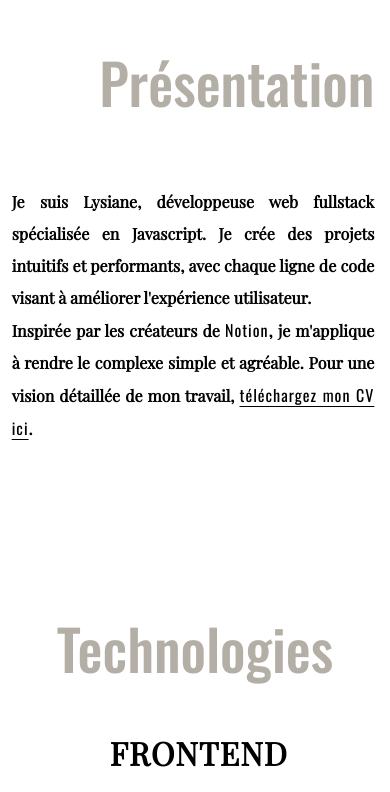
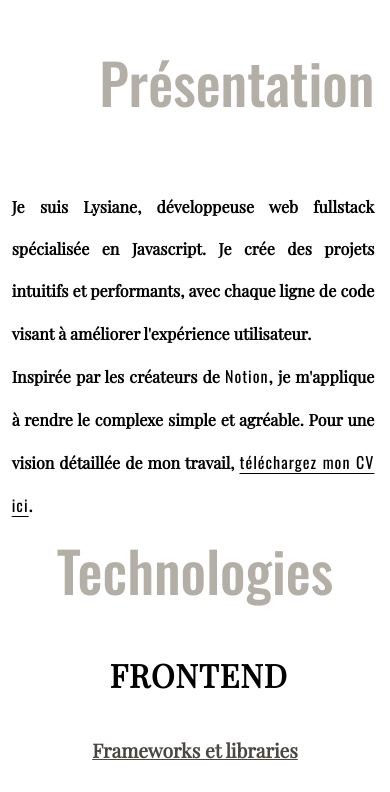
Before and after one commit to Lysianedon/lysianewebstudio, a Vue app in the folder frontend/: page / in a window 390 px wide. Shown: the part 976-1768 px from the top of the page. Built offline with nearby package versions, Linux system fonts and the light colour scheme; no server answers.

Commit message:
responsive tablet

```diff
--- a/frontend/src/components/presentation.vue
+++ b/frontend/src/components/presentation.vue
@@ -74,6 +74,7 @@ h2 a {
 @media (max-width: 768px) {
   section {
     padding: 0 3vw;
+    min-height: 55vh;
   }
   .presentation {
     width: 100%;
@@ -83,7 +84,7 @@ h2 a {
     font-size: 3.5em;
   }
   .presentation h2 {
-    line-height: 200%;
+    line-height: 265%;
     font-size: 1em;
     margin: auto;
   }
--- a/frontend/src/components/projects.vue
+++ b/frontend/src/components/projects.vue
@@ -292,10 +292,10 @@ h1 {
   font-family: "Playfair Display", serif;
   cursor: pointer;
   border-top: 1px solid black;
+  color: black;
   padding-top: 15px;
 }
-.nav-button:hover,
-.nav-button-mobile:hover {
+.nav-button:hover {
   color: #b3aea6;
   border-top: 1px solid #b3aea6;
 }
--- a/frontend/src/components/technologies.vue
+++ b/frontend/src/components/technologies.vue
@@ -129,7 +129,7 @@ ul li {
     font-size: 3.5em;
     text-align: center;
     width: 100%;
-    margin: 0 0 15vh 0;
+    margin: 0 0 9vh 0;
   }
   .main-blocks {
     flex-direction: column;
```
